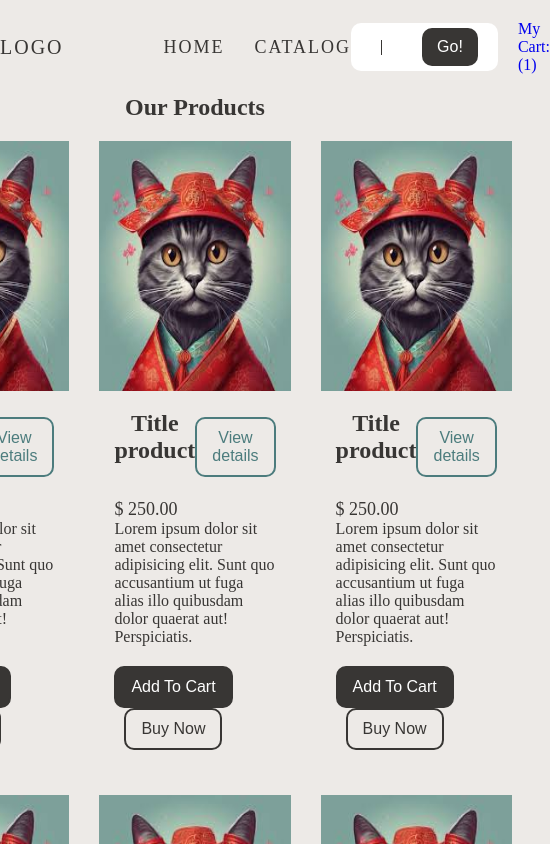
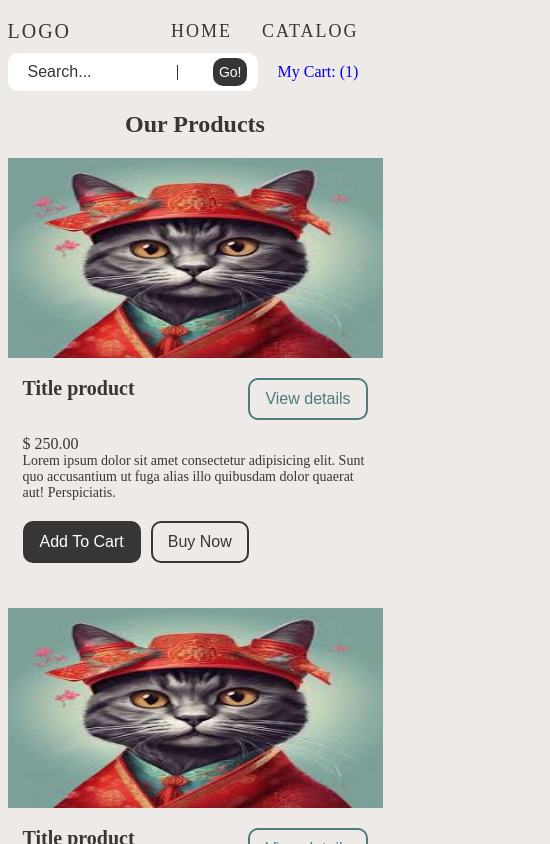
Before and after one commit to Jakyp-05/online_shop, a React (Vite) app: page / in a window 390 px wide. Shown: the top 844 px of the page, 550 px wide, since content can reach past the window. Built offline with nearby package versions, Linux system fonts and the light colour scheme.

Commit message:
I made cross-browser lauout and adaptive layout, using grid I implemented a card for adaptation

```diff
--- a/src/components/products/index.tsx
+++ b/src/components/products/index.tsx
@@ -1,5 +1,6 @@
 import React from "react";
 import Card from "../card";
+import { Link } from "react-router-dom";
 
 const Products: React.FC = () => {
   return (
@@ -9,7 +10,7 @@ const Products: React.FC = () => {
         <ul className="card__list">
           <Card />
         </ul>
-        <button className="btn btn_product">View all products</button>
+        <Link to="/catalog" className="default-link default-link_top">View all products</Link>
       </div>
     </section>
   );
--- a/src/sass/block/_card.scss
+++ b/src/sass/block/_card.scss
@@ -3,7 +3,9 @@
   display: grid;
   grid-template-columns: repeat(3, 1fr);
   gap: 30px;
-  .card__item {
+
+}
+.card__item {
     .card__image {
       width: 100%;
       height: 250px;
@@ -29,4 +31,3 @@
       }
     }
   }
-}
--- /dev/null
+++ b/src/sass/media/_all.scss
@@ -0,0 +1,4 @@
+@import url("./_callback-search.scss");
+@import url("./_card.scss");
+@import url("./_header.scss");
+@import url("./_products.scss");
--- /dev/null
+++ b/src/sass/media/_callback-search.scss
@@ -0,0 +1,29 @@
+// 425px
+
+@media (max-width: 425px) {
+  .callback-search {
+    width: 230px;
+    padding: 5px 10px;
+    justify-content: space-between;
+    column-gap: 0;
+    input {
+      width: 65%;
+    }
+    button {
+      padding: 6px;
+      font-size: 14px;
+    }
+  }
+}
+
+@media (max-width: 375px) {
+  .callback-search {
+    width: 190px;
+    padding: 5px 10px;
+    justify-content: space-between;
+    column-gap: 0;
+    input {
+      width: 65%;
+    }
+  }
+}
--- /dev/null
+++ b/src/sass/media/_card.scss
@@ -0,0 +1,87 @@
+// 1024px
+
+@media (max-width: 1024px) {
+  .card__list {
+    display: grid;
+    grid-template-columns: repeat(3, 1fr);
+  }
+}
+
+// 992px
+
+@media (max-width: 992px) {
+  .card__list {
+    display: grid;
+    grid-template-columns: repeat(3, 1fr);
+  }
+}
+
+// 768px
+
+@media (max-width: 768px) {
+  .card__list {
+    display: grid;
+    grid-template-columns: repeat(2, 1fr);
+    .card__item {
+      .card__image {
+        width: 100%;
+        height: 200px;
+      }
+      .card__content {
+        padding: 15px;
+        .card__title {
+          display: flex;
+          align-items: center;
+          justify-content: space-between;
+          margin-bottom: 15px;
+          h2 {
+            font-size: 24px;
+          }
+        }
+        .card__price {
+          font-size: 18px;
+          margin-bottom: 10px;
+        }
+        .card__text {
+          font-size: 16px;
+          margin-bottom: 20px;
+        }
+      }
+    }
+  }
+}
+
+// 425px
+
+@media (max-width: 425px) {
+  .card__list {
+    display: grid;
+    grid-template-columns: repeat(1, 1fr);
+    .card__item {
+      .card__image {
+        width: 100%;
+        height: 200px;
+      }
+      .card__content {
+        padding: 15px;
+        .card__title {
+          display: flex;
+          align-items: center;
+          justify-content: space-between;
+          margin-bottom: 15px;
+          h2 {
+            font-size: 20px;
+          }
+        }
+        .card__price {
+          font-size: 16px;
+          margin-bottom: 10px;
+        }
+        .card__text {
+          font-size: 14px;
+          margin-bottom: 20px;
+        }
+      }
+    }
+  }
+}
--- /dev/null
+++ b/src/sass/media/_header.scss
@@ -0,0 +1,76 @@
+// 1024px
+
+@media (max-width: 1024px) {
+  .header {
+    max-width: 1024px;
+    width: 100%;
+    .container {
+      max-width: 960px;
+      width: 100%;
+    }
+  }
+}
+
+// 992px
+
+@media (max-width: 992px) {
+  .header {
+    max-width: 992px;
+    width: 100%;
+    .container {
+      max-width: 960px;
+      width: 100%;
+    }
+  }
+}
+
+// 768px
+
+@media (max-width: 768px) {
+  .header {
+    max-width: 768px;
+    width: 100%;
+    .container {
+      max-width: 720px;
+      width: 100%;
+    }
+    .header__container {
+      display: flex;
+      flex-direction: column;
+      align-items: flex-start;
+      row-gap: 10px;
+    }
+  }
+}
+
+// 425px
+
+@media (max-width: 425px) {
+  .header {
+    max-width: 425px;
+    width: 100%;
+    .container {
+      max-width: 375px;
+      width: 100%;
+      .header__menu-first {
+        column-gap: 100px;
+      }
+    }
+  }
+}
+
+// 375px
+
+@media (max-width: 375px) {
+  .header {
+    max-width: 375px;
+    width: 100%;
+    .container {
+      max-width: 320px;
+      width: 100%;
+      .header__menu-first {
+        column-gap: 65px;
+      }
+    }
+  }
+}
--- /dev/null
+++ b/src/sass/media/_products.scss
@@ -0,0 +1,54 @@
+// 1024px
+
+@media (max-width: 1024px) {
+  .products {
+    .container {
+      max-width: 960px;
+      width: 100%;
+    }
+  }
+}
+
+// 992px
+
+@media (max-width: 992px) {
+  .products {
+    .container {
+      max-width: 960px;
+      width: 100%;
+    }
+  }
+}
+
+// 992px
+
+@media (max-width: 768px) {
+  .products {
+    .container {
+      max-width: 720px;
+      width: 100%;
+    }
+  }
+}
+
+// 425px
+
+@media (max-width: 425px) {
+  .products {
+    .container {
+      max-width: 375px;
+      width: 100%;
+    }
+  }
+}
+
+// 425px
+
+@media (max-width: 375px) {
+  .products {
+    .container {
+      max-width: 320px;
+      width: 100%;
+    }
+  }
+}
--- a/src/sass/styles.scss
+++ b/src/sass/styles.scss
@@ -33,3 +33,4 @@ input {
 
 @import url("./ui/_all.scss");
 @import url("./block/_all.scss");
+@import url("./media/_all.scss");
--- a/src/sass/ui/_all.scss
+++ b/src/sass/ui/_all.scss
@@ -1 +1,2 @@
 @import url("./_button.scss");
+@import url("./_defaultLink.scss");
--- /dev/null
+++ b/src/sass/ui/_defaultLink.scss
@@ -0,0 +1,10 @@
+.default-link {
+  background-color: #383634;
+  color: #edeae7;
+  padding: 10px 15px;
+  border-radius: 10px;
+}
+
+.default-link_top {
+  margin-top: 20px;
+}
```
